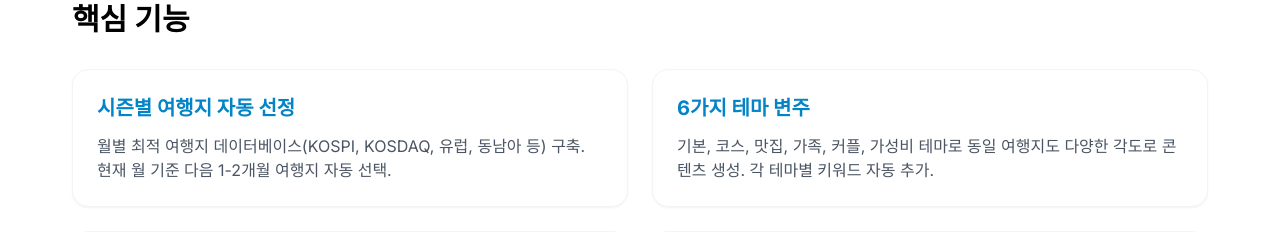
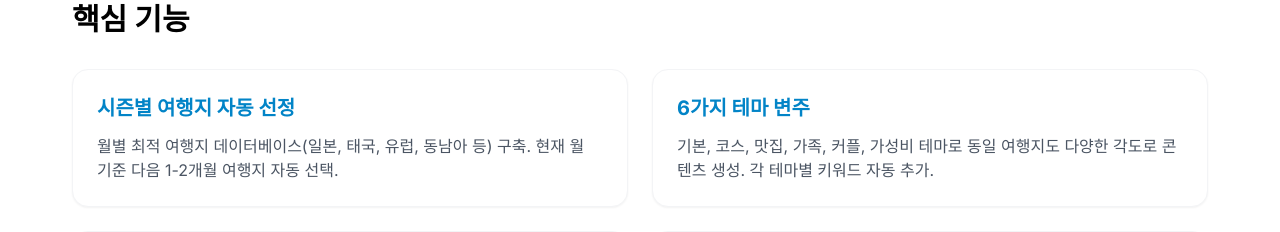
Before and after one commit to woojin-ai/wj-portfolio, a Next.js app: page /projects/blog-automation in a window 1280 px wide. Shown: the part 1020-1252 px from the top of the page. Built offline with nearby package versions, Linux system fonts and the light colour scheme.

Commit message:
블로그 자동화 페이지 여행지 데이터 수정

```diff
--- a/src/app/projects/blog-automation/page.tsx
+++ b/src/app/projects/blog-automation/page.tsx
@@ -80,7 +80,7 @@ export default function BlogAutomationPage() {
           <div className="bg-white rounded-2xl shadow-sm p-6 border border-gray-100 hover:shadow-md transition-shadow">
             <h3 className="text-xl font-bold mb-3 text-sky-600">시즌별 여행지 자동 선정</h3>
             <p className="text-gray-600">
-              월별 최적 여행지 데이터베이스(KOSPI, KOSDAQ, 유럽, 동남아 등) 구축.
+              월별 최적 여행지 데이터베이스(일본, 태국, 유럽, 동남아 등) 구축.
               현재 월 기준 다음 1-2개월 여행지 자동 선택.
             </p>
           </div>
```
